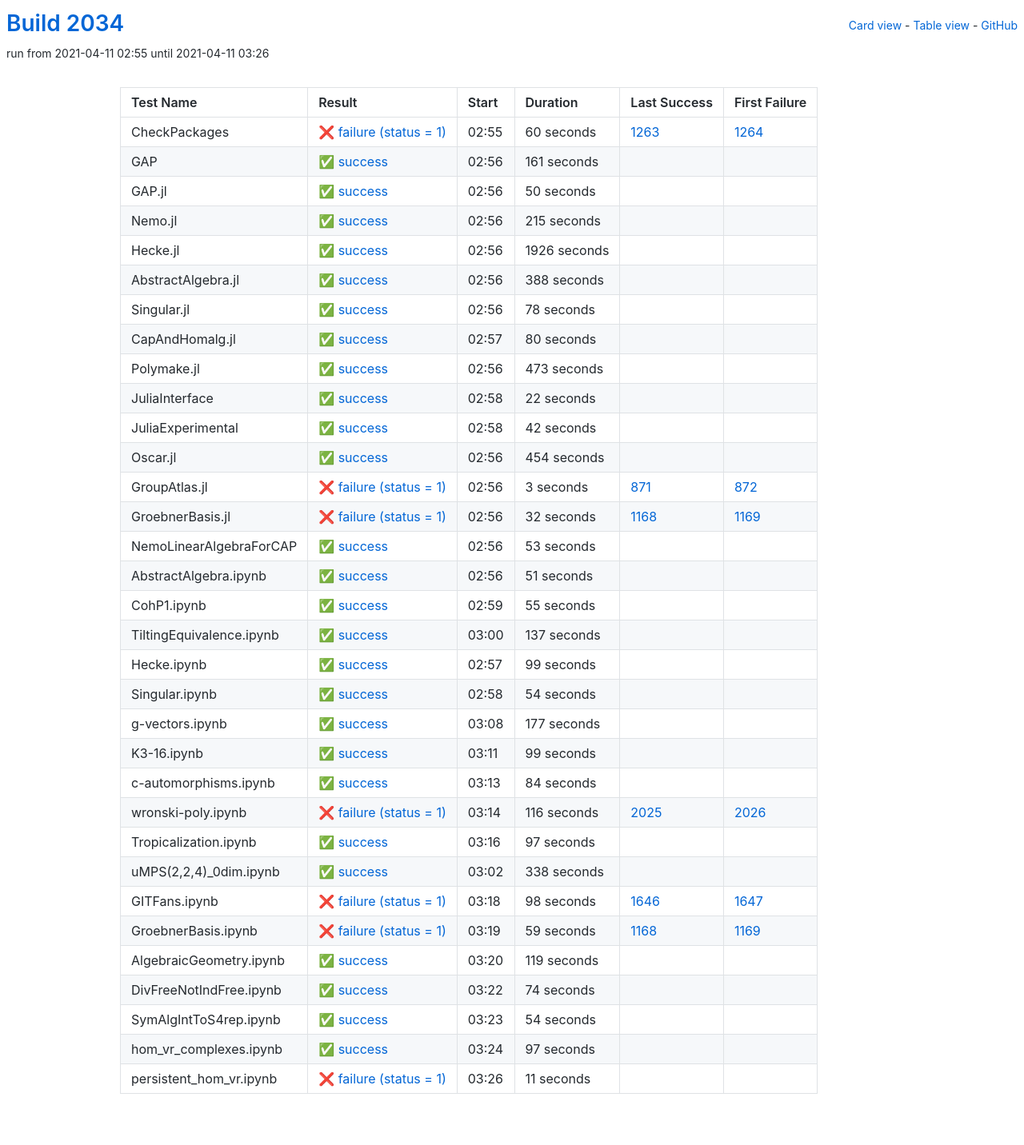
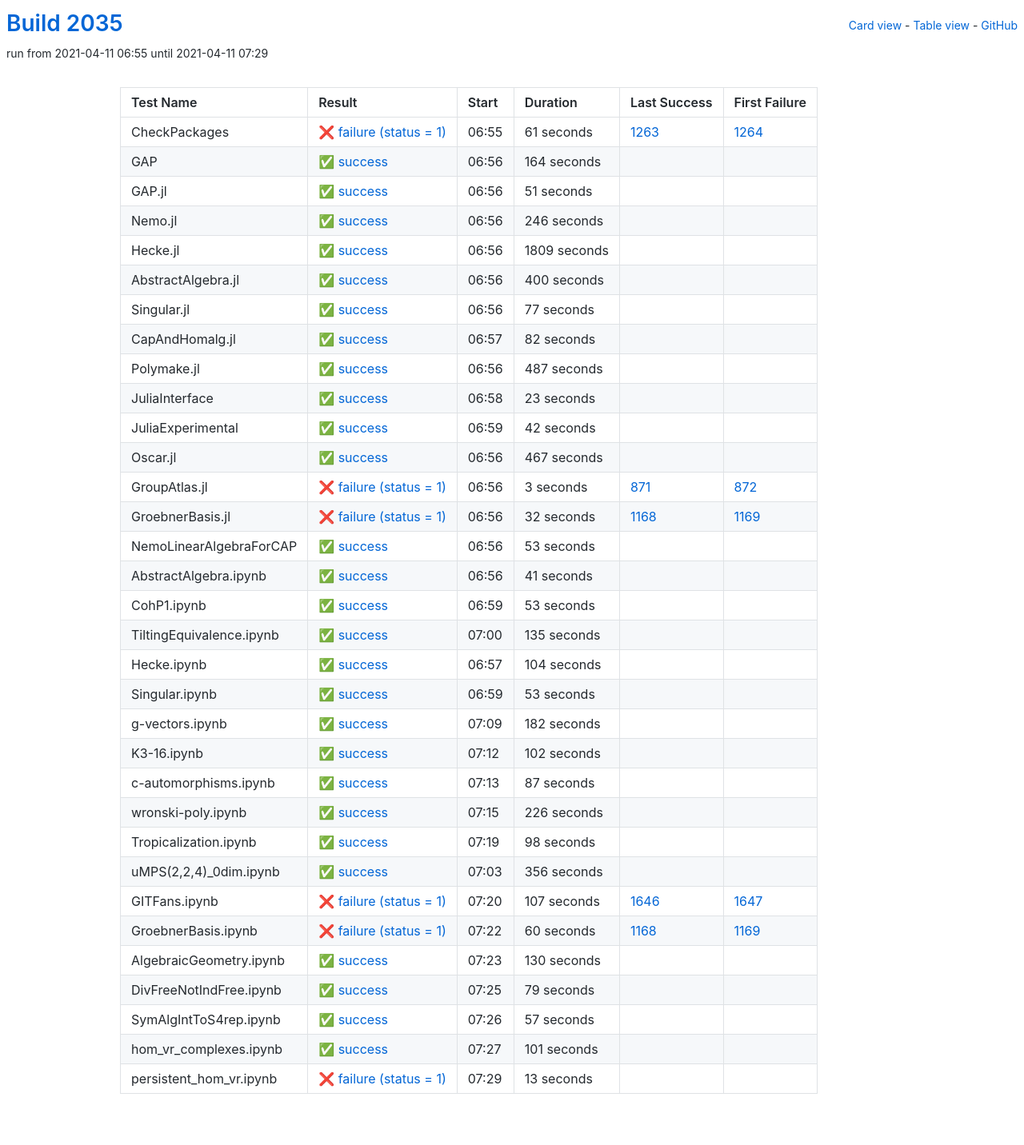
Before and after one commit to oscar-system/oscar-ci-status-stable, a Jekyll site: the page built from table.html, in a window 1280 px wide. Shown: the whole page at 80% size. Built offline with Jekyll 4.4.1, drawn with Linux system fonts in a browser that asks for light colours.

Commit message:
Build #2035

```diff
--- a/_data/ci.yml
+++ b/_data/ci.yml
@@ -1,6 +1,6 @@
 ---
-build: 2034
-build_url: https://oscarci.mathematik.uni-kl.de/job/oscar-stable/2034/
+build: 2035
+build_url: https://oscarci.mathematik.uni-kl.de/job/oscar-stable/2035/
 job: oscar-stable
 organization: oscar-system
 repo: oscar-ci-status-stable
@@ -8,128 +8,128 @@ repourl: https://github.com/oscar-system/oscar-ci-status-stable
 tests:
 - name: CheckPackages
   id: checkpackages
-  log: https://oscarci.mathematik.uni-kl.de/job/oscar-stable/2034/artifact/logs/build-2034/CheckPackages.log
-  start: 2021-04-11 02:55
+  log: https://oscarci.mathematik.uni-kl.de/job/oscar-stable/2035/artifact/logs/build-2035/CheckPackages.log
+  start: 2021-04-11 06:55
   success: false
   exitcode: 1
   status: failure
-  duration: 60
+  duration: 61
   last_success: 1263
   last_success_url: https://oscarci.mathematik.uni-kl.de/job/oscar-stable/1263/
   first_failure: 1264
   first_failure_url: https://oscarci.mathematik.uni-kl.de/job/oscar-stable/1264/
 - name: GAP
   id: gap
-  log: https://oscarci.mathematik.uni-kl.de/job/oscar-stable/2034/artifact/logs/build-2034/GAP.log
-  start: 2021-04-11 02:56
+  log: https://oscarci.mathematik.uni-kl.de/job/oscar-stable/2035/artifact/logs/build-2035/GAP.log
+  start: 2021-04-11 06:56
   success: true
   exitcode: 0
   status: success
-  duration: 161
+  duration: 164
   last_success: false
   last_success_url:
   first_failure: false
   first_failure_url:
 - name: GAP.jl
   id: gap-jl
-  log: https://oscarci.mathematik.uni-kl.de/job/oscar-stable/2034/artifact/logs/build-2034/GAP.jl.log
-  start: 2021-04-11 02:56
+  log: https://oscarci.mathematik.uni-kl.de/job/oscar-stable/2035/artifact/logs/build-2035/GAP.jl.log
+  start: 2021-04-11 06:56
   success: true
   exitcode: 0
   status: success
-  duration: 50
+  duration: 51
   last_success: false
   last_success_url:
   first_failure: false
   first_failure_url:
 - name: Nemo.jl
   id: nemo-jl
-  log: https://oscarci.mathematik.uni-kl.de/job/oscar-stable/2034/artifact/logs/build-2034/Nemo.jl.log
-  start: 2021-04-11 02:56
+  log: https://oscarci.mathematik.uni-kl.de/job/oscar-stable/2035/artifact/logs/build-2035/Nemo.jl.log
+  start: 2021-04-11 06:56
   success: true
   exitcode: 0
   status: success
-  duration: 215
+  duration: 246
   last_success: false
   last_success_url:
   first_failure: false
   first_failure_url:
 - name: Hecke.jl
   id: hecke-jl
-  log: https://oscarci.mathematik.uni-kl.de/job/oscar-stable/2034/artifact/logs/build-2034/Hecke.jl.log
-  start: 2021-04-11 02:56
+  log: https://oscarci.mathematik.uni-kl.de/job/oscar-stable/2035/artifact/logs/build-2035/Hecke.jl.log
+  start: 2021-04-11 06:56
   success: true
   exitcode: 0
   status: success
-  duration: 1926
+  duration: 1809
   last_success: false
   last_success_url:
   first_failure: false
   first_failure_url:
 - name: AbstractAlgebra.jl
   id: abstractalgebra-jl
-  log: https://oscarci.mathematik.uni-kl.de/job/oscar-stable/2034/artifact/logs/build-2034/AbstractAlgebra.jl.log
-  start: 2021-04-11 02:56
+  log: https://oscarci.mathematik.uni-kl.de/job/oscar-stable/2035/artifact/logs/build-2035/AbstractAlgebra.jl.log
+  start: 2021-04-11 06:56
   success: true
   exitcode: 0
   status: success
-  duration: 388
+  duration: 400
   last_success: false
   last_success_url:
   first_failure: false
   first_failure_url:
 - name: Singular.jl
   id: singular-jl
-  log: https://oscarci.mathematik.uni-kl.de/job/oscar-stable/2034/artifact/logs/build-2034/Singular.jl.log
-  start: 2021-04-11 02:56
+  log: https://oscarci.mathematik.uni-kl.de/job/oscar-stable/2035/artifact/logs/build-2035/Singular.jl.log
+  start: 2021-04-11 06:56
   success: true
   exitcode: 0
   status: success
-  duration: 78
+  duration: 77
   last_success: false
   last_success_url:
   first_failure: false
   first_failure_url:
 - name: CapAndHomalg.jl
   id: capandhomalg-jl
-  log: https://oscarci.mathematik.uni-kl.de/job/oscar-stable/2034/artifact/logs/build-2034/CapAndHomalg.jl.log
-  start: 2021-04-11 02:57
+  log: https://oscarci.mathematik.uni-kl.de/job/oscar-stable/2035/artifact/logs/build-2035/CapAndHomalg.jl.log
+  start: 2021-04-11 06:57
   success: true
   exitcode: 0
   status: success
-  duration: 80
+  duration: 82
   last_success: false
   last_success_url:
   first_failure: false
   first_failure_url:
 - name: Polymake.jl
   id: polymake-jl
-  log: https://oscarci.mathematik.uni-kl.de/job/oscar-stable/2034/artifact/logs/build-2034/Polymake.jl.log
-  start: 2021-04-11 02:56
+  log: https://oscarci.mathematik.uni-kl.de/job/oscar-stable/2035/artifact/logs/build-2035/Polymake.jl.log
+  start: 2021-04-11 06:56
   success: true
   exitcode: 0
   status: success
-  duration: 473
+  duration: 487
   last_success: false
   last_success_url:
   first_failure: false
   first_failure_url:
 - name: JuliaInterface
   id: juliainterface
-  log: https://oscarci.mathematik.uni-kl.de/job/oscar-stable/2034/artifact/logs/build-2034/JuliaInterface.log
-  start: 2021-04-11 02:58
+  log: https://oscarci.mathematik.uni-kl.de/job/oscar-stable/2035/artifact/logs/build-2035/JuliaInterface.log
+  start: 2021-04-11 06:58
   success: true
   exitcode: 0
   status: success
-  duration: 22
+  duration: 23
   last_success: false
   last_success_url:
   first_failure: false
   first_failure_url:
 - name: JuliaExperimental
   id: juliaexperimental
-  log: https://oscarci.mathematik.uni-kl.de/job/oscar-stable/2034/artifact/logs/build-2034/JuliaExperimental.log
-  start: 2021-04-11 02:58
+  log: https://oscarci.mathematik.uni-kl.de/job/oscar-stable/2035/artifact/logs/build-2035/JuliaExperimental.log
+  start: 2021-04-11 06:59
   success: true
   exitcode: 0
   status: success
@@ -140,20 +140,20 @@ tests:
   first_failure_url:
 - name: Oscar.jl
   id: oscar-jl
-  log: https://oscarci.mathematik.uni-kl.de/job/oscar-stable/2034/artifact/logs/build-2034/Oscar.jl.log
-  start: 2021-04-11 02:56
+  log: https://oscarci.mathematik.uni-kl.de/job/oscar-stable/2035/artifact/logs/build-2035/Oscar.jl.log
+  start: 2021-04-11 06:56
   success: true
   exitcode: 0
   status: success
-  duration: 454
+  duration: 467
   last_success: false
   last_success_url:
   first_failure: false
   first_failure_url:
 - name: GroupAtlas.jl
   id: groupatlas-jl
-  log: https://oscarci.mathematik.uni-kl.de/job/oscar-stable/2034/artifact/logs/build-2034/GroupAtlas.jl.log
-  start: 2021-04-11 02:56
+  log: https://oscarci.mathematik.uni-kl.de/job/oscar-stable/2035/artifact/logs/build-2035/GroupAtlas.jl.log
+  start: 2021-04-11 06:56
   success: false
   exitcode: 1
   status: failure
@@ -164,8 +164,8 @@ tests:
   first_failure_url: https://oscarci.mathematik.uni-kl.de/job/oscar-stable/872/
 - name: GroebnerBasis.jl
   id: groebnerbasis-jl
-  log: https://oscarci.mathematik.uni-kl.de/job/oscar-stable/2034/artifact/logs/build-2034/GroebnerBasis.jl.log
-  start: 2021-04-11 02:56
+  log: https://oscarci.mathematik.uni-kl.de/job/oscar-stable/2035/artifact/logs/build-2035/GroebnerBasis.jl.log
+  start: 2021-04-11 06:56
   success: false
   exitcode: 1
   status: failure
@@ -176,8 +176,8 @@ tests:
   first_failure_url: https://oscarci.mathematik.uni-kl.de/job/oscar-stable/1169/
 - name: NemoLinearAlgebraForCAP
   id: nemolinearalgebraforcap
-  log: https://oscarci.mathematik.uni-kl.de/job/oscar-stable/2034/artifact/logs/build-2034/NemoLinearAlgebraForCAP.log
-  start: 2021-04-11 02:56
+  log: https://oscarci.mathematik.uni-kl.de/job/oscar-stable/2035/artifact/logs/build-2035/NemoLinearAlgebraForCAP.log
+  start: 2021-04-11 06:56
   success: true
   exitcode: 0
   status: success
@@ -188,216 +188,216 @@ tests:
   first_failure_url:
 - name: AbstractAlgebra.ipynb
   id: abstractalgebra-ipynb
-  log: https://oscarci.mathematik.uni-kl.de/job/oscar-stable/2034/artifact/logs/build-2034/AbstractAlgebra.ipynb.log
-  start: 2021-04-11 02:56
+  log: https://oscarci.mathematik.uni-kl.de/job/oscar-stable/2035/artifact/logs/build-2035/AbstractAlgebra.ipynb.log
+  start: 2021-04-11 06:56
   success: true
   exitcode: 0
   status: success
-  duration: 51
+  duration: 41
   last_success: false
   last_success_url:
   first_failure: false
   first_failure_url:
 - name: CohP1.ipynb
   id: cohp1-ipynb
-  log: https://oscarci.mathematik.uni-kl.de/job/oscar-stable/2034/artifact/logs/build-2034/CohP1.ipynb.log
-  start: 2021-04-11 02:59
+  log: https://oscarci.mathematik.uni-kl.de/job/oscar-stable/2035/artifact/logs/build-2035/CohP1.ipynb.log
+  start: 2021-04-11 06:59
   success: true
   exitcode: 0
   status: success
-  duration: 55
+  duration: 53
   last_success: false
   last_success_url:
   first_failure: false
   first_failure_url:
 - name: TiltingEquivalence.ipynb
   id: tiltingequivalence-ipynb
-  log: https://oscarci.mathematik.uni-kl.de/job/oscar-stable/2034/artifact/logs/build-2034/TiltingEquivalence.ipynb.log
-  start: 2021-04-11 03:00
+  log: https://oscarci.mathematik.uni-kl.de/job/oscar-stable/2035/artifact/logs/build-2035/TiltingEquivalence.ipynb.log
+  start: 2021-04-11 07:00
   success: true
   exitcode: 0
   status: success
-  duration: 137
+  duration: 135
   last_success: false
   last_success_url:
   first_failure: false
   first_failure_url:
 - name: Hecke.ipynb
   id: hecke-ipynb
-  log: https://oscarci.mathematik.uni-kl.de/job/oscar-stable/2034/artifact/logs/build-2034/Hecke.ipynb.log
-  start: 2021-04-11 02:57
+  log: https://oscarci.mathematik.uni-kl.de/job/oscar-stable/2035/artifact/logs/build-2035/Hecke.ipynb.log
+  start: 2021-04-11 06:57
   success: true
   exitcode: 0
   status: success
-  duration: 99
+  duration: 104
   last_success: false
   last_success_url:
   first_failure: false
   first_failure_url:
 - name: Singular.ipynb
   id: singular-ipynb
-  log: https://oscarci.mathematik.uni-kl.de/job/oscar-stable/2034/artifact/logs/build-2034/Singular.ipynb.log
-  start: 2021-04-11 02:58
+  log: https://oscarci.mathematik.uni-kl.de/job/oscar-stable/2035/artifact/logs/build-2035/Singular.ipynb.log
+  start: 2021-04-11 06:59
   success: true
   exitcode: 0
   status: success
-  duration: 54
+  duration: 53
   last_success: false
   last_success_url:
   first_failure: false
   first_failure_url:
 - name: g-vectors.ipynb
   id: g-vectors-ipynb
-  log: https://oscarci.mathematik.uni-kl.de/job/oscar-stable/2034/artifact/logs/build-2034/g-vectors.ipynb.log
-  start: 2021-04-11 03:08
+  log: https://oscarci.mathematik.uni-kl.de/job/oscar-stable/2035/artifact/logs/build-2035/g-vectors.ipynb.log
+  start: 2021-04-11 07:09
   success: true
   exitcode: 0
   status: success
-  duration: 177
+  duration: 182
   last_success: false
   last_success_url:
   first_failure: false
   first_failure_url:
 - name: K3-16.ipynb
   id: k3-16-ipynb
-  log: https://oscarci.mathematik.uni-kl.de/job/oscar-stable/2034/artifact/logs/build-2034/K3-16.ipynb.log
-  start: 2021-04-11 03:11
+  log: https://oscarci.mathematik.uni-kl.de/job/oscar-stable/2035/artifact/logs/build-2035/K3-16.ipynb.log
+  start: 2021-04-11 07:12
   success: true
   exitcode: 0
   status: success
-  duration: 99
+  duration: 102
   last_success: false
   last_success_url:
   first_failure: false
   first_failure_url:
 - name: c-automorphisms.ipynb
   id: c-automorphisms-ipynb
-  log: https://oscarci.mathematik.uni-kl.de/job/oscar-stable/2034/artifact/logs/build-2034/c-automorphisms.ipynb.log
-  start: 2021-04-11 03:13
+  log: https://oscarci.mathematik.uni-kl.de/job/oscar-stable/2035/artifact/logs/build-2035/c-automorphisms.ipynb.log
+  start: 2021-04-11 07:13
   success: true
   exitcode: 0
   status: success
-  duration: 84
+  duration: 87
   last_success: false
   last_success_url:
   first_failure: false
   first_failure_url:
 - name: wronski-poly.ipynb
   id: wronski-poly-ipynb
-  log: https://oscarci.mathematik.uni-kl.de/job/oscar-stable/2034/artifact/logs/build-2034/wronski-poly.ipynb.log
-  start: 2021-04-11 03:14
-  success: false
-  exitcode: 1
-  status: failure
-  duration: 116
-  last_success: 2025
-  last_success_url: https://oscarci.mathematik.uni-kl.de/job/oscar-stable/2025/
-  first_failure: 2026
-  first_failure_url: https://oscarci.mathematik.uni-kl.de/job/oscar-stable/2026/
-- name: Tropicalization.ipynb
-  id: tropicalization-ipynb
-  log: https://oscarci.mathematik.uni-kl.de/job/oscar-stable/2034/artifact/logs/build-2034/Tropicalization.ipynb.log
-  start: 2021-04-11 03:16
+  log: https://oscarci.mathematik.uni-kl.de/job/oscar-stable/2035/artifact/logs/build-2035/wronski-poly.ipynb.log
+  start: 2021-04-11 07:15
   success: true
   exitcode: 0
   status: success
-  duration: 97
+  duration: 226
+  last_success: false
+  last_success_url:
+  first_failure: false
+  first_failure_url:
+- name: Tropicalization.ipynb
+  id: tropicalization-ipynb
+  log: https://oscarci.mathematik.uni-kl.de/job/oscar-stable/2035/artifact/logs/build-2035/Tropicalization.ipynb.log
+  start: 2021-04-11 07:19
+  success: true
+  exitcode: 0
+  status: success
+  duration: 98
   last_success: false
   last_success_url:
   first_failure: false
   first_failure_url:
 - name: uMPS(2,2,4)_0dim.ipynb
   id: umps-2-2-4-0dim-ipynb
-  log: https://oscarci.mathematik.uni-kl.de/job/oscar-stable/2034/artifact/logs/build-2034/uMPS-2-2-4-_0dim.ipynb.log
-  start: 2021-04-11 03:02
+  log: https://oscarci.mathematik.uni-kl.de/job/oscar-stable/2035/artifact/logs/build-2035/uMPS-2-2-4-_0dim.ipynb.log
+  start: 2021-04-11 07:03
   success: true
   exitcode: 0
   status: success
-  duration: 338
+  duration: 356
   last_success: false
   last_success_url:
   first_failure: false
   first_failure_url:
 - name: GITFans.ipynb
   id: gitfans-ipynb
-  log: https://oscarci.mathematik.uni-kl.de/job/oscar-stable/2034/artifact/logs/build-2034/GITFans.ipynb.log
-  start: 2021-04-11 03:18
+  log: https://oscarci.mathematik.uni-kl.de/job/oscar-stable/2035/artifact/logs/build-2035/GITFans.ipynb.log
+  start: 2021-04-11 07:20
   success: false
   exitcode: 1
   status: failure
-  duration: 98
+  duration: 107
   last_success: 1646
   last_success_url: https://oscarci.mathematik.uni-kl.de/job/oscar-stable/1646/
   first_failure: 1647
   first_failure_url: https://oscarci.mathematik.uni-kl.de/job/oscar-stable/1647/
 - name: GroebnerBasis.ipynb
   id: groebnerbasis-ipynb
-  log: https://oscarci.mathematik.uni-kl.de/job/oscar-stable/2034/artifact/logs/build-2034/GroebnerBasis.ipynb.log
-  start: 2021-04-11 03:19
+  log: https://oscarci.mathematik.uni-kl.de/job/oscar-stable/2035/artifact/logs/build-2035/GroebnerBasis.ipynb.log
+  start: 2021-04-11 07:22
   success: false
   exitcode: 1
   status: failure
-  duration: 59
+  duration: 60
   last_success: 1168
   last_success_url: https://oscarci.mathematik.uni-kl.de/job/oscar-stable/1168/
   first_failure: 1169
   first_failure_url: https://oscarci.mathematik.uni-kl.de/job/oscar-stable/1169/
 - name: AlgebraicGeometry.ipynb
   id: algebraicgeometry-ipynb
-  log: https://oscarci.mathematik.uni-kl.de/job/oscar-stable/2034/artifact/logs/build-2034/AlgebraicGeometry.ipynb.log
-  start: 2021-04-11 03:20
+  log: https://oscarci.mathematik.uni-kl.de/job/oscar-stable/2035/artifact/logs/build-2035/AlgebraicGeometry.ipynb.log
+  start: 2021-04-11 07:23
   success: true
   exitcode: 0
   status: success
-  duration: 119
+  duration: 130
   last_success: false
   last_success_url:
   first_failure: false
   first_failure_url:
 - name: DivFreeNotIndFree.ipynb
   id: divfreenotindfree-ipynb
-  log: https://oscarci.mathematik.uni-kl.de/job/oscar-stable/2034/artifact/logs/build-2034/DivFreeNotIndFree.ipynb.log
-  start: 2021-04-11 03:22
+  log: https://oscarci.mathematik.uni-kl.de/job/oscar-stable/2035/artifact/logs/build-2035/DivFreeNotIndFree.ipynb.log
+  start: 2021-04-11 07:25
   success: true
   exitcode: 0
   status: success
-  duration: 74
+  duration: 79
   last_success: false
   last_success_url:
   first_failure: false
   first_failure_url:
 - name: SymAlgIntToS4rep.ipynb
   id: symalginttos4rep-ipynb
-  log: https://oscarci.mathematik.uni-kl.de/job/oscar-stable/2034/artifact/logs/build-2034/SymAlgIntToS4rep.ipynb.log
-  start: 2021-04-11 03:23
+  log: https://oscarci.mathematik.uni-kl.de/job/oscar-stable/2035/artifact/logs/build-2035/SymAlgIntToS4rep.ipynb.log
+  start: 2021-04-11 07:26
   success: true
   exitcode: 0
   status: success
-  duration: 54
+  duration: 57
   last_success: false
   last_success_url:
   first_failure: false
   first_failure_url:
 - name: hom_vr_complexes.ipynb
   id: hom-vr-complexes-ipynb
-  log: https://oscarci.mathematik.uni-kl.de/job/oscar-stable/2034/artifact/logs/build-2034/hom_vr_complexes.ipynb.log
-  start: 2021-04-11 03:24
+  log: https://oscarci.mathematik.uni-kl.de/job/oscar-stable/2035/artifact/logs/build-2035/hom_vr_complexes.ipynb.log
+  start: 2021-04-11 07:27
   success: true
   exitcode: 0
   status: success
-  duration: 97
+  duration: 101
   last_success: false
   last_success_url:
   first_failure: false
   first_failure_url:
 - name: persistent_hom_vr.ipynb
   id: persistent-hom-vr-ipynb
-  log: https://oscarci.mathematik.uni-kl.de/job/oscar-stable/2034/artifact/logs/build-2034/persistent_hom_vr.ipynb.log
-  start: 2021-04-11 03:26
+  log: https://oscarci.mathematik.uni-kl.de/job/oscar-stable/2035/artifact/logs/build-2035/persistent_hom_vr.ipynb.log
+  start: 2021-04-11 07:29
   success: false
   exitcode: 1
   status: failure
-  duration: 11
+  duration: 13
   last_success: false
   last_success_url:
   first_failure: false
```
Also changed, not shown: README.md.
